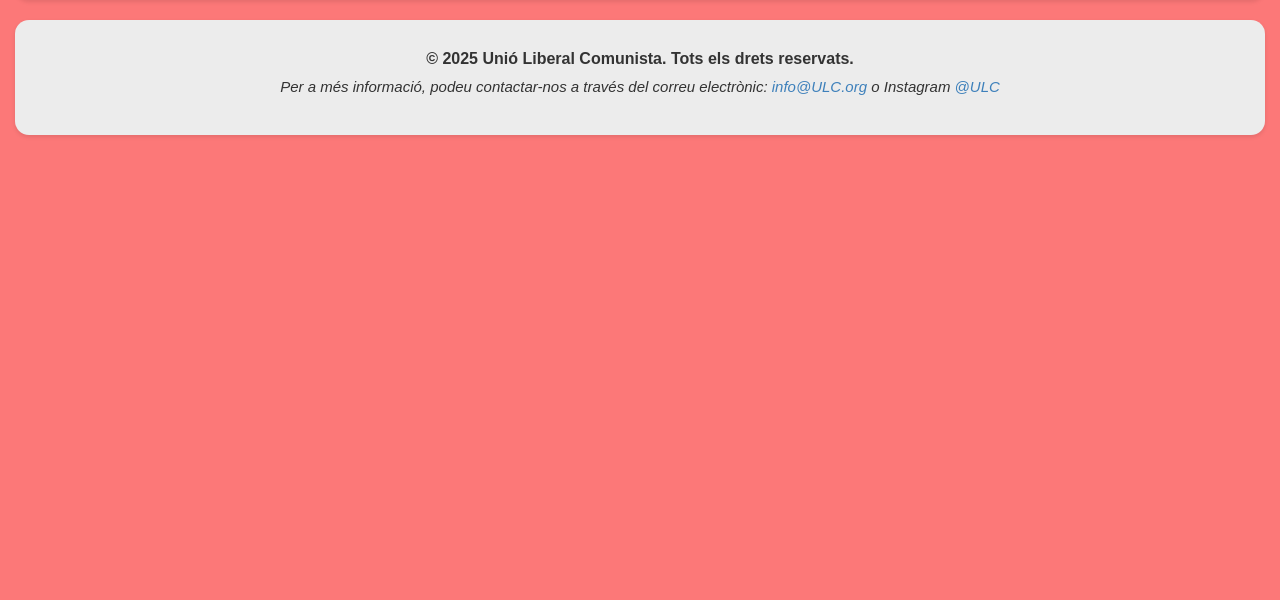
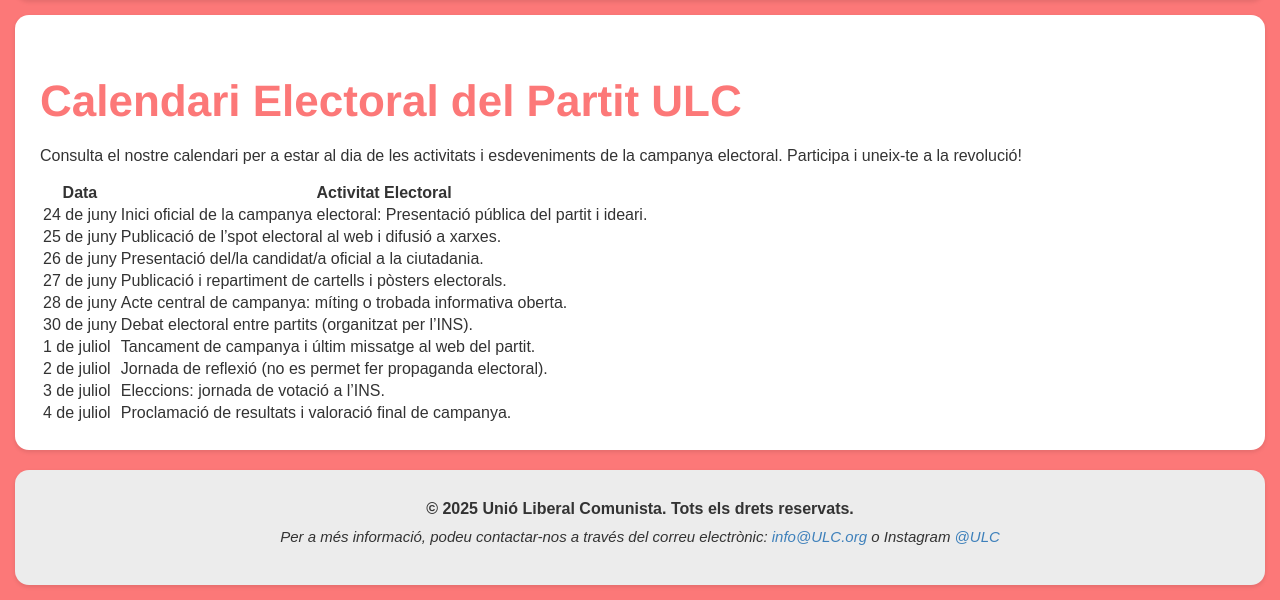
Before and after one commit to Ziraxxxxx/Web-Partit-Politic-PCRM_INS, a plain HTML site: page index.html in a window 1280 px wide. Shown: the part 2046-2646 px from the top of the page. Before the commit the page ends 2196 px from the top, so only its background shows below. Drawn offline with Linux system fonts and the light colour scheme.

Commit message:
feat(index): Create a table with the calendar of ULC

```diff
--- a/index.html
+++ b/index.html
@@ -58,6 +58,62 @@
                 <source src="assets/spot-electoral.mp4" type="video/mp4">El teu navegador no suporta vídeos HTML5.</video>
         </article>
     </section>
+    <section>
+        <article class="calendar">
+            <h2>Calendari Electoral del Partit ULC</h2>
+            <p class="text-4">Consulta el nostre calendari per a estar al dia de les activitats i esdeveniments de la campanya electoral. Participa i uneix-te a la revolució!</p>
+            <table>
+                <thead>
+                    <tr>
+                        <th>Data</th>
+                        <th>Activitat Electoral</th>
+                    </tr>
+                </thead>
+                <tbody>
+                    <tr>
+                        <td>24 de juny</td>
+                        <td>Inici oficial de la campanya electoral: Presentació pública del partit i ideari.</td>
+                    </tr>
+                    <tr>
+                        <td>25 de juny</td>
+                        <td>Publicació de l’spot electoral al web i difusió a xarxes.</td>
+                    </tr>
+                        <tr>
+                            <td>26 de juny</td>
+                            <td>Presentació del/la candidat/a oficial a la ciutadania.</td>
+                        </tr>
+                        <tr>
+                            <td>27 de juny</td>
+                            <td>Publicació i repartiment de cartells i pòsters electorals.</td>
+                        </tr>
+                        <tr>
+                            <td>28 de juny</td>
+                            <td>Acte central de campanya: míting o trobada informativa oberta.</td>
+                        </tr>
+                        <tr>
+                            <td>30 de juny</td>
+                            <td>Debat electoral entre partits (organitzat per l’INS).</td>
+                        </tr>
+                        <tr>
+                            <td>1 de juliol</td>
+                            <td>Tancament de campanya i últim missatge al web del partit.</td>
+                        </tr>
+                        <tr>
+                            <td>2 de juliol</td>
+                            <td>Jornada de reflexió (no es permet fer propaganda electoral).</td>
+                        </tr>
+                        <tr>
+                            <td>3 de juliol</td>
+                            <td>Eleccions: jornada de votació a l’INS.</td>
+                        </tr>
+                        <tr>
+                            <td>4 de juliol</td>
+                            <td>Proclamació de resultats i valoració final de campanya.</td>
+                        </tr>
+                </tbody>
+            </table>
+        </article>
+    </section>
     <section class="footer-section">
         <footer>
             <b>&copy; 2025 Unió Liberal Comunista. Tots els drets reservats.</b>
```
